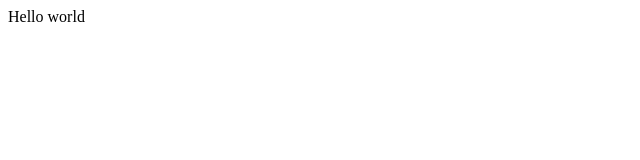
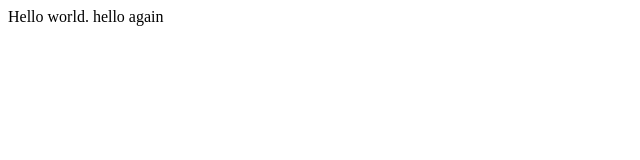
Before and after one commit to Temi-pinheiro/temipinheiro, a plain HTML site: page hello.html in a window 1280 px wide. Shown: the full height of the page, 0-640 px from the left. Drawn offline with Linux system fonts and the light colour scheme.

Commit message:
Update hello.html

```diff
--- a/hello.html
+++ b/hello.html
@@ -5,7 +5,7 @@
     <title>Hello</title>
   </head>
   <body>
-    Hello world
+    Hello world. hello again
 
   </body>
 </html>
```
